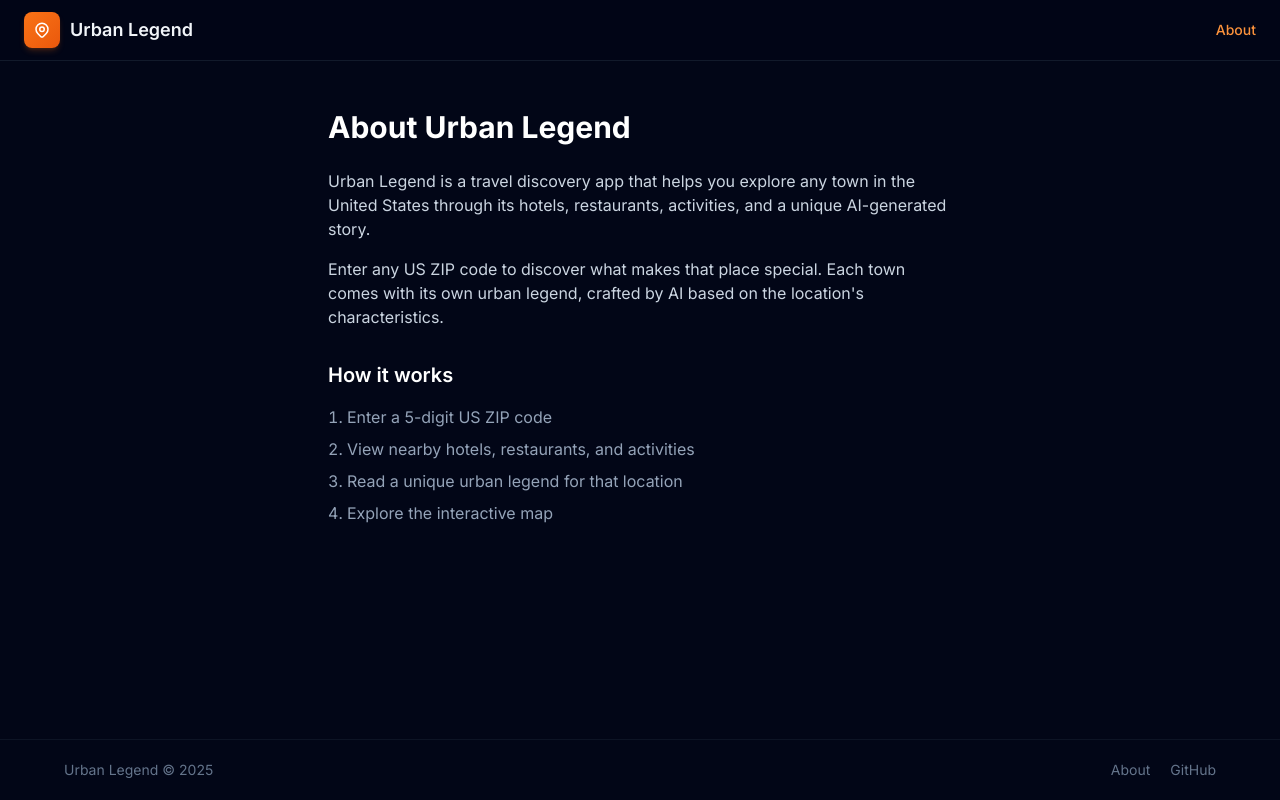
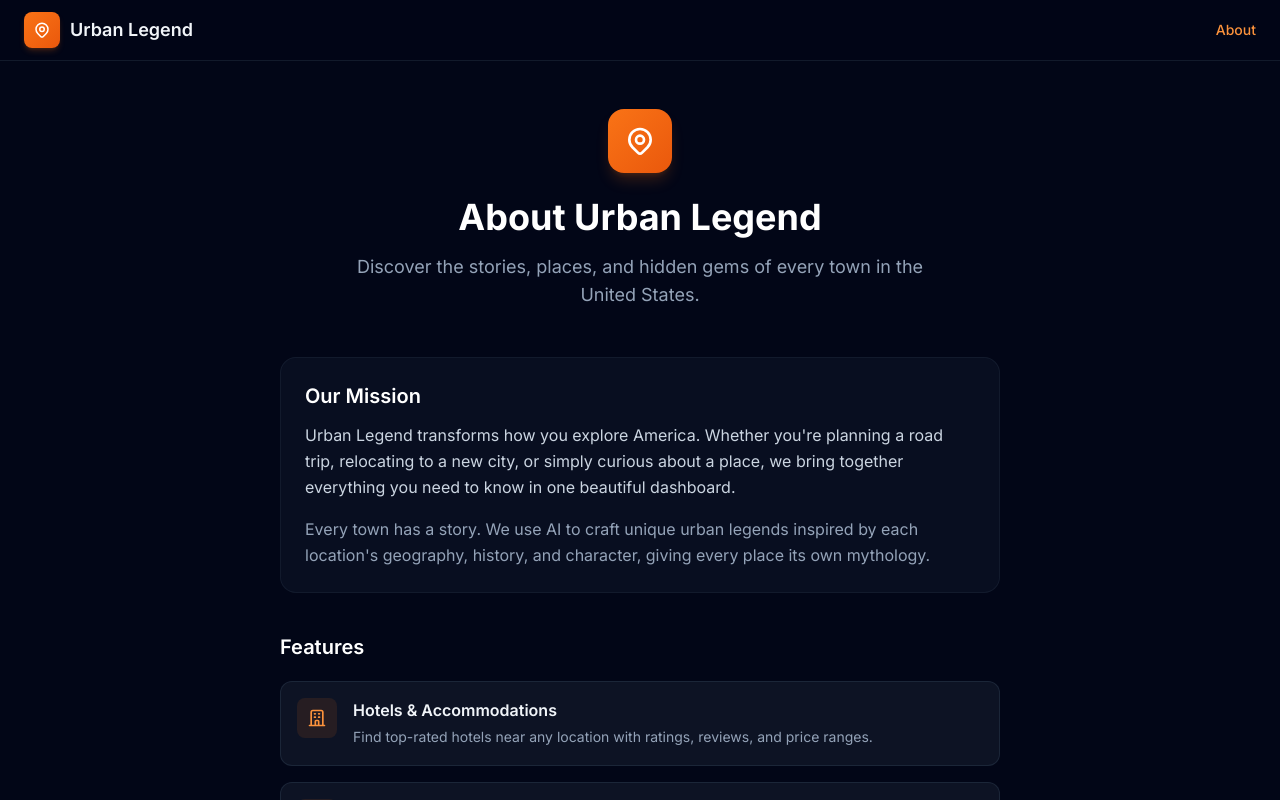
Before and after one commit to EGKIP/Urban-legend, a React (Vite) app in the folder frontend/: page /about in a window 1280 px wide. Built offline with nearby package versions, Linux system fonts and the light colour scheme.

Commit message:
polish: about page

```diff
--- a/frontend/src/pages/About.jsx
+++ b/frontend/src/pages/About.jsx
@@ -1,24 +1,141 @@
-export default function About() {
+import { MapPinIcon, BuildingIcon, ForkKnifeIcon, CompassIcon, BookOpenIcon, SparklesIcon, MapIcon, NewspaperIcon } from '../components/Icons'
+
+function FeatureCard({ icon: Icon, title, description }) {
   return (
-    <div className="max-w-2xl mx-auto px-6 py-12">
-      <h1 className="text-3xl font-bold text-white mb-6">About Urban Legend</h1>
-      <div className="space-y-4 text-slate-300">
-        <p>
-          Urban Legend is a travel discovery app that helps you explore any town in the United States
-          through its hotels, restaurants, activities, and a unique AI-generated story.
-        </p>
-        <p>
-          Enter any US ZIP code to discover what makes that place special. Each town comes with
-          its own urban legend, crafted by AI based on the location&apos;s characteristics.
-        </p>
-        <h2 className="text-xl font-semibold text-white mt-8 mb-4">How it works</h2>
-        <ol className="list-decimal list-inside space-y-2 text-slate-400">
-          <li>Enter a 5-digit US ZIP code</li>
-          <li>View nearby hotels, restaurants, and activities</li>
-          <li>Read a unique urban legend for that location</li>
-          <li>Explore the interactive map</li>
-        </ol>
+    <div className="flex gap-4 p-4 bg-slate-800/40 rounded-xl border border-slate-700/40">
+      <div className="w-10 h-10 rounded-lg bg-orange-500/10 flex items-center justify-center flex-shrink-0">
+        <Icon className="w-5 h-5 text-orange-400" />
+      </div>
+      <div>
+        <h3 className="text-slate-100 font-semibold mb-1">{title}</h3>
+        <p className="text-slate-400 text-sm leading-relaxed">{description}</p>
       </div>
     </div>
   )
 }
+
+function StepItem({ number, title, description }) {
+  return (
+    <div className="flex gap-4">
+      <div className="w-8 h-8 rounded-full bg-orange-500 flex items-center justify-center flex-shrink-0 text-white font-bold text-sm">
+        {number}
+      </div>
+      <div>
+        <h3 className="text-slate-100 font-semibold mb-1">{title}</h3>
+        <p className="text-slate-400 text-sm">{description}</p>
+      </div>
+    </div>
+  )
+}
+
+export default function About() {
+  return (
+    <div className="max-w-3xl mx-auto px-6 py-12">
+      {/* Hero */}
+      <div className="text-center mb-12">
+        <div className="inline-flex items-center justify-center w-16 h-16 rounded-2xl bg-gradient-to-br from-orange-500 to-orange-600 mb-6 shadow-lg shadow-orange-500/20">
+          <MapPinIcon className="w-8 h-8 text-white" />
+        </div>
+        <h1 className="text-4xl font-bold text-white mb-4">About Urban Legend</h1>
+        <p className="text-slate-400 text-lg max-w-xl mx-auto">
+          Discover the stories, places, and hidden gems of every town in the United States.
+        </p>
+      </div>
+
+      {/* Mission */}
+      <div className="bg-slate-900/50 rounded-2xl border border-slate-800/50 p-6 mb-10">
+        <h2 className="text-xl font-semibold text-white mb-3">Our Mission</h2>
+        <p className="text-slate-300 leading-relaxed mb-4">
+          Urban Legend transforms how you explore America. Whether you&apos;re planning a road trip,
+          relocating to a new city, or simply curious about a place, we bring together everything
+          you need to know in one beautiful dashboard.
+        </p>
+        <p className="text-slate-400 leading-relaxed">
+          Every town has a story. We use AI to craft unique urban legends inspired by each
+          location&apos;s geography, history, and character, giving every place its own mythology.
+        </p>
+      </div>
+
+      {/* Features */}
+      <div className="mb-10">
+        <h2 className="text-xl font-semibold text-white mb-5">Features</h2>
+        <div className="grid gap-4">
+          <FeatureCard
+            icon={BuildingIcon}
+            title="Hotels & Accommodations"
+            description="Find top-rated hotels near any location with ratings, reviews, and price ranges."
+          />
+          <FeatureCard
+            icon={ForkKnifeIcon}
+            title="Restaurants & Dining"
+            description="Discover local eateries from casual spots to fine dining, with cuisine types and ratings."
+          />
+          <FeatureCard
+            icon={CompassIcon}
+            title="Activities & Attractions"
+            description="Explore things to do including entertainment, outdoor activities, and local attractions."
+          />
+          <FeatureCard
+            icon={SparklesIcon}
+            title="AI Urban Legends"
+            description="Every town gets a unique, AI-generated story inspired by its location and character."
+          />
+          <FeatureCard
+            icon={MapIcon}
+            title="Interactive Map"
+            description="View all places on an interactive map with markers for hotels, restaurants, and activities."
+          />
+          <FeatureCard
+            icon={NewspaperIcon}
+            title="Local News"
+            description="Stay informed with trending news from the area to understand what's happening locally."
+          />
+        </div>
+      </div>
+
+      {/* How it works */}
+      <div className="mb-10">
+        <h2 className="text-xl font-semibold text-white mb-5">How It Works</h2>
+        <div className="space-y-5">
+          <StepItem
+            number={1}
+            title="Search by ZIP or City"
+            description="Enter any US ZIP code or search for a city name to get started."
+          />
+          <StepItem
+            number={2}
+            title="Explore the Dashboard"
+            description="View curated hotels, restaurants, and activities with ratings and details."
+          />
+          <StepItem
+            number={3}
+            title="Read the Legend"
+            description="Discover the unique AI-generated urban legend crafted for that location."
+          />
+          <StepItem
+            number={4}
+            title="Navigate the Map"
+            description="Use the interactive map to see where everything is located."
+          />
+        </div>
+      </div>
+
+      {/* Tech */}
+      <div className="bg-slate-800/30 rounded-xl border border-slate-700/30 p-5">
+        <h2 className="text-lg font-semibold text-white mb-3">Built With</h2>
+        <div className="flex flex-wrap gap-2">
+          {['React', 'FastAPI', 'PostgreSQL', 'Tailwind CSS', 'OpenAI', 'Yelp Fusion', 'Leaflet'].map((tech) => (
+            <span key={tech} className="px-3 py-1 bg-slate-700/50 text-slate-300 text-sm rounded-full">
+              {tech}
+            </span>
+          ))}
+        </div>
+      </div>
+
+      {/* Footer note */}
+      <p className="text-center text-slate-500 text-sm mt-10">
+        Made with curiosity and code. Explore responsibly.
+      </p>
+    </div>
+  )
+}
```
